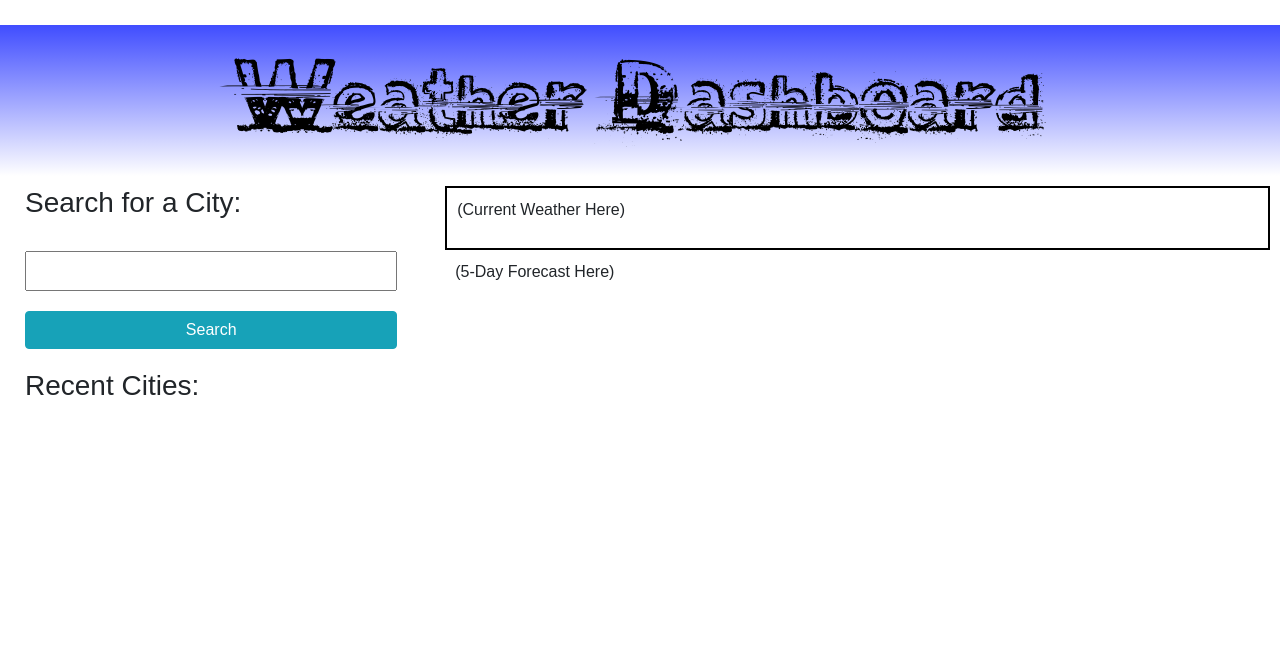
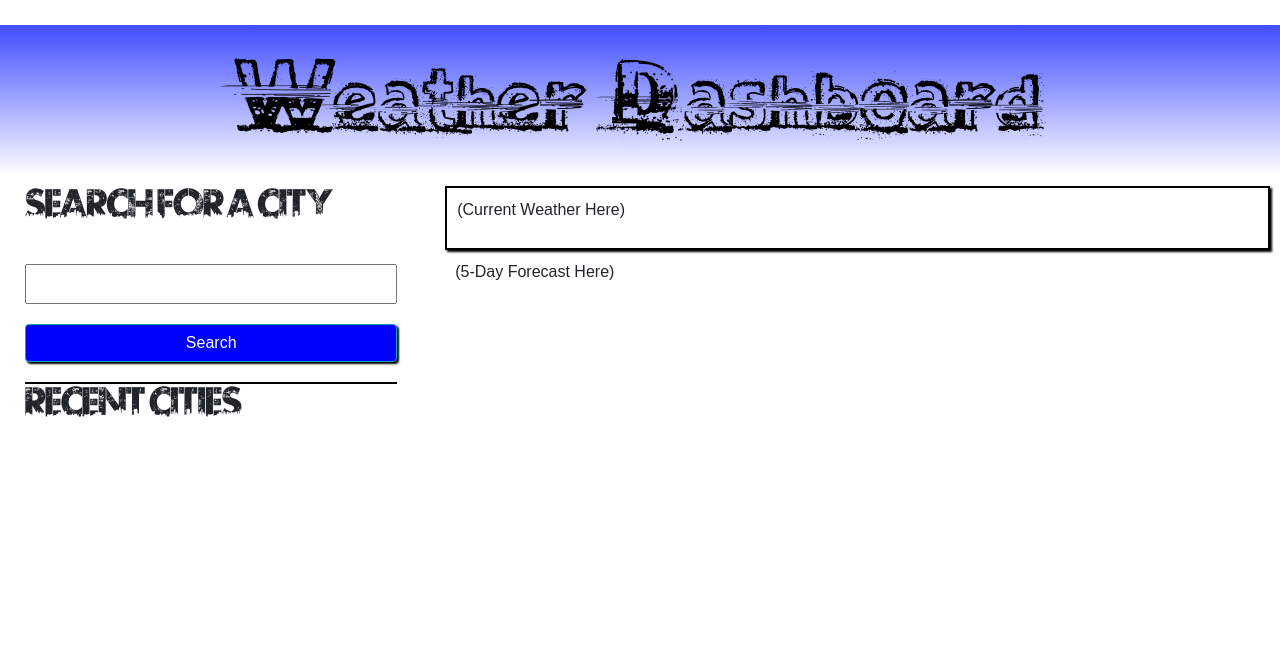
Before and after one commit to Jaxpi/weather-dashboard, a plain HTML site: page index.html in a window 1280 px wide. Drawn offline with nearby package versions, Linux system fonts and the light colour scheme.

Commit message:
tweaked styling of elements in css

```diff
--- a/assets/style.css
+++ b/assets/style.css
@@ -50,26 +50,37 @@ aside {
     float: left;
     width: 33%;
     height: auto;
-    min-height: 800px;
     padding: 10px;
 }
 
+h3 {
+    font-size: 3vw;
+    font-family: mine2, Arial, Helvetica, sans-serif;
+}
+
+#search-form {
+    border-bottom: 2px solid black;
+}
+
 input {
+    font-size: 20px;
     width: 100%;
     height: 40px;
 }
 
-button {
+.btn-info {
     margin-top: 20px;
     margin-bottom: 20px;
     width: 100%;
     background-color: blue;
+    box-shadow: 2px 2px 2px black;
 }
 
 #current {
     height: min-content;
     padding: 10px;
     border: 2px solid black;
+    box-shadow: 2px 2px 2px black;
 }
 
 #forecast {
--- a/index.html
+++ b/index.html
@@ -21,7 +21,7 @@
         <div class="container">
             <div class="row">
               <div class="col">
-                <h3>Search for a City:</h3>
+                <h3>Search for a City</h3>
                 <br />
                 <form id="search-form">
                   <div class="search-group row">
@@ -37,7 +37,7 @@
             </div>
             <div class="row">
                 <div class="col">
-                    <h3>Recent Cities:</h3>
+                    <h3>Recent Cities</h3>
                     <br />
                     <ul class="list-group" id="city-list"></ul>
                 </div>
```
